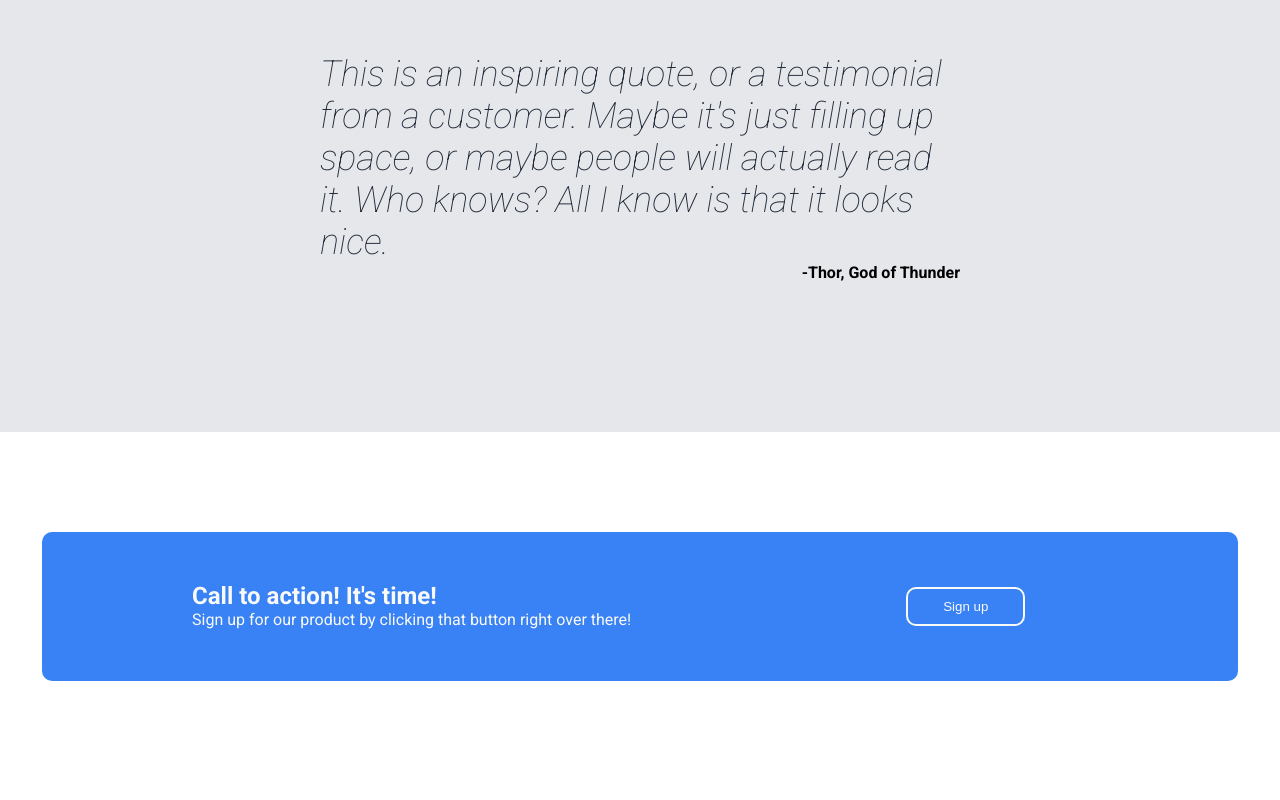
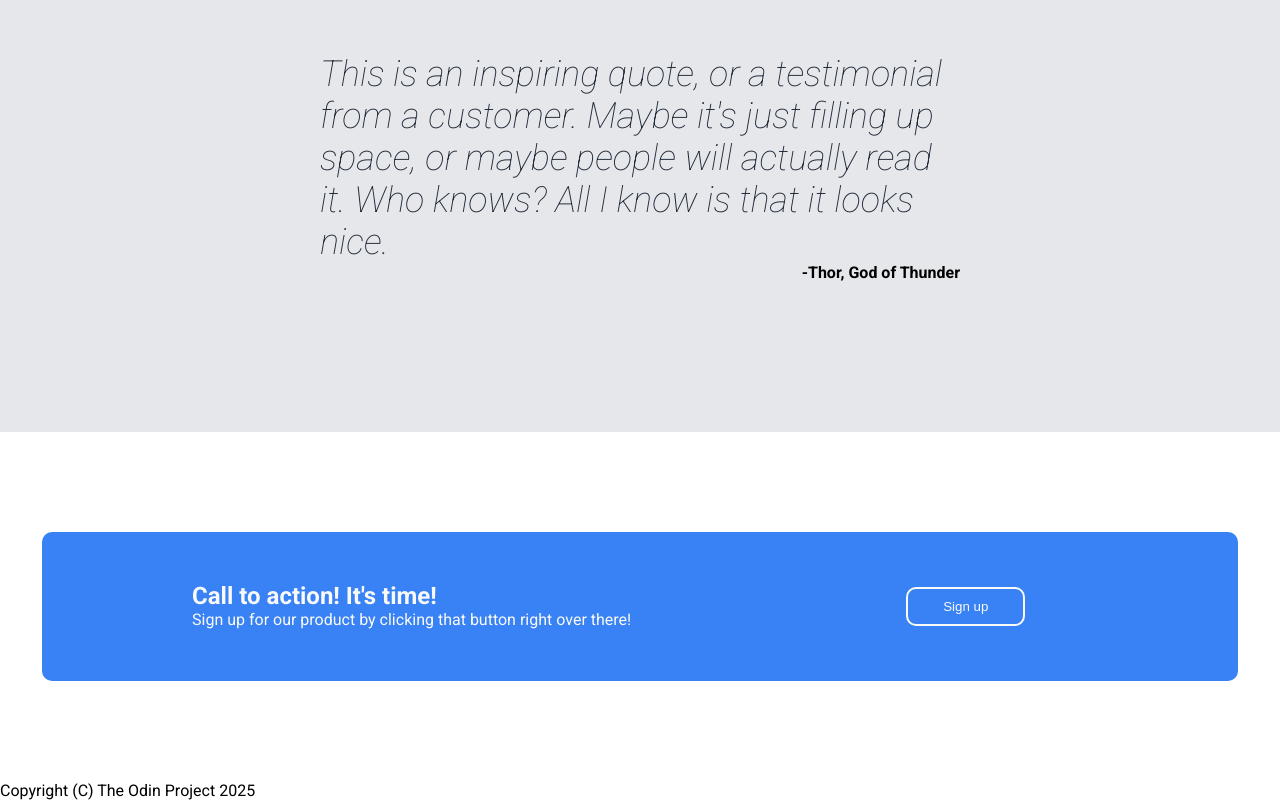
Before and after one commit to hellokristinafaye/odin1, a plain HTML site: page index.html in a window 1280 px wide. Shown: the part 1181-1981 px from the top of the page. Drawn offline with Linux system fonts and the light colour scheme.

Commit message:
footer content added

```diff
--- a/index.html
+++ b/index.html
@@ -100,6 +100,12 @@
 
         </section>
 
+        <footer class="copyright">
+            <p class="copyright-text">
+                Copyright (C) The Odin Project 2025
+            </p>
+        </footer>
+
     </div>
 
 
```
